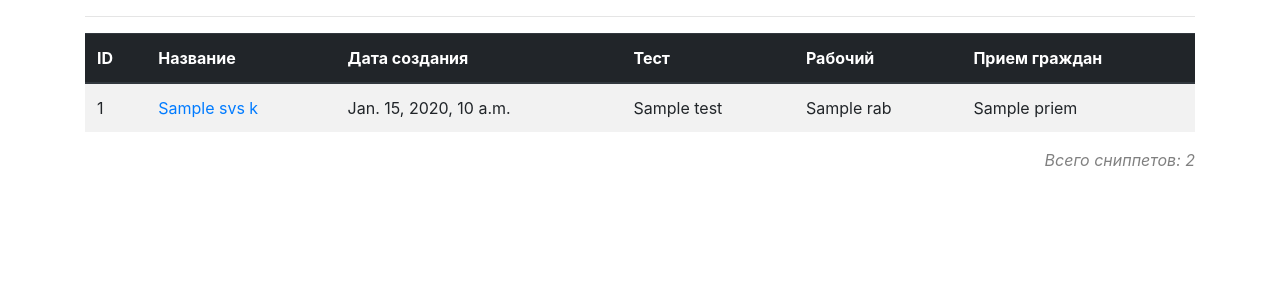
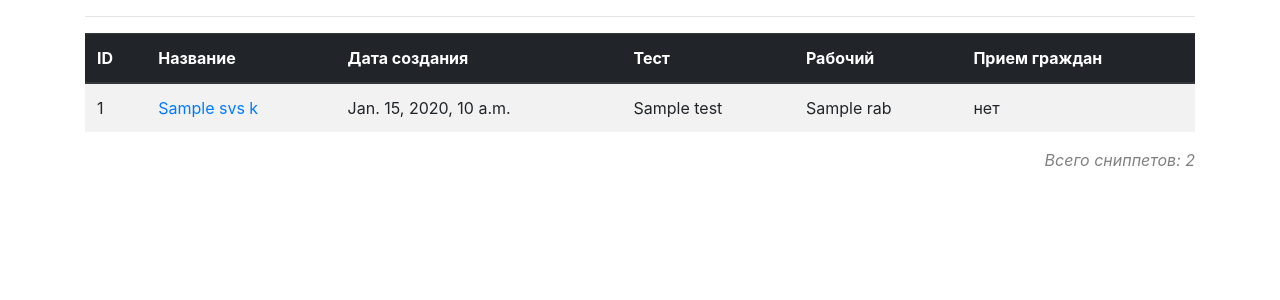
Before and after one commit to GitDgon/SVS1, a Django app: template templates/pages/view_svs_k.html in a window 1280 px wide. Shown: the part 237-537 px from the top of the page. Run offline with Django 3.2, Linux system fonts and the light colour scheme; the template is opened without the code that fills it: most values are stand-ins (such as "Sample title", 1, 10 or a date in 2020); some libraries are stand-ins or nearby versions.

Commit message:
Да/нет поле priem KVS

```diff
--- a/templates/pages/view_svs_k.html
+++ b/templates/pages/view_svs_k.html
@@ -43,7 +43,12 @@
                         <td>{{ svs_k.date }}</td>
                         <td>{{ svs_k.test }}</td>
                         <td>{{ svs_k.rab }}</td>
-                        <td>{{ svs_k.priem }}</td>
+                        <td> {% if svs_k.priem > 0 %}
+                                ДА
+                            {% else %}
+                                нет
+                            {% endif %}
+                        </td>
                     <!--    <td>{{ svs_z.user | default:"Аноним" }}</td>  -->
                     </tr>
                     {% endfor %}
```
